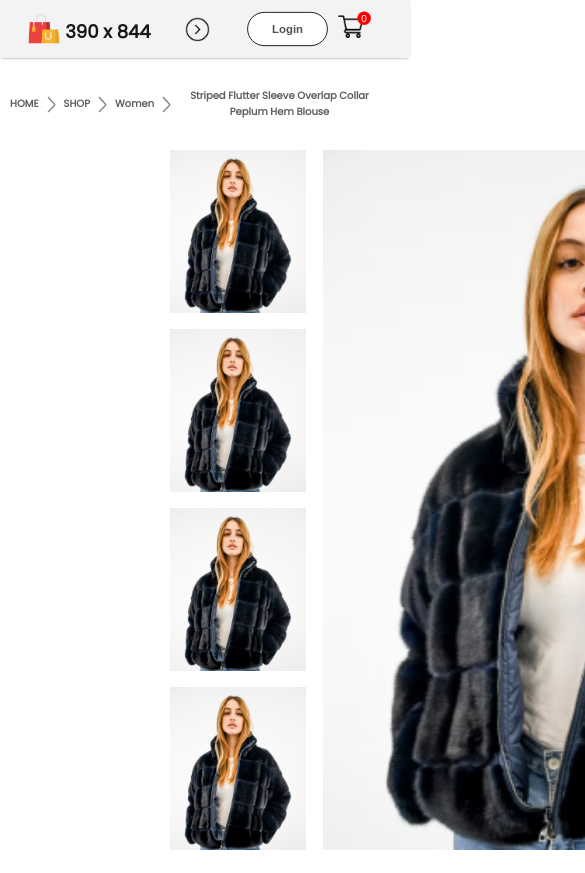
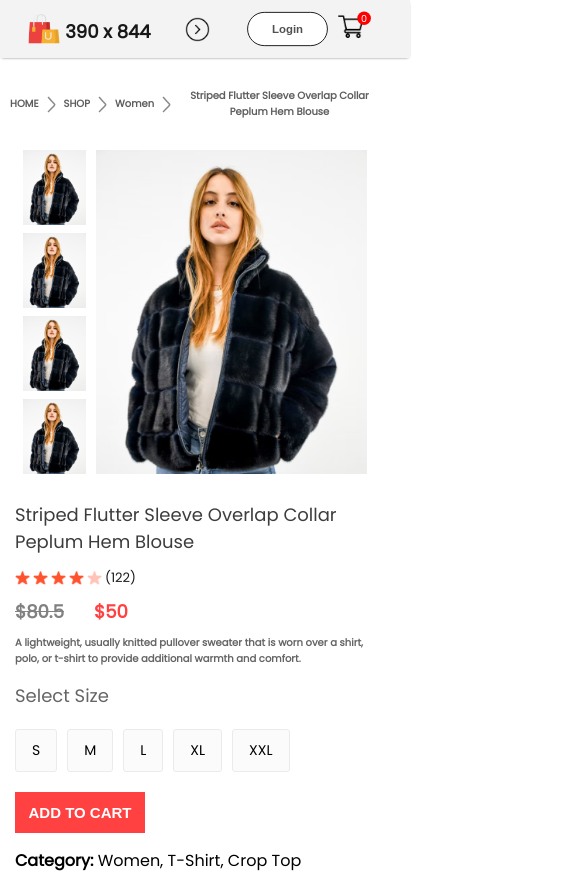
Before and after one commit to adrianmnh/e-comm, a React (Create React App) app: page /product/1 in a window 390 px wide. Shown: the top 873 px of the page, 585 px wide, since content can reach past the window. Built offline with nearby package versions, Linux system fonts and the light colour scheme.

Commit message:
mobile responsive Product display

```diff
--- a/src/Components/ProductDisplay/ProductDisplay.css
+++ b/src/Components/ProductDisplay/ProductDisplay.css
@@ -1,6 +1,7 @@
 .productdisplay {
 	display: flex;
 	margin: 0px 170px;
+	text-align: start;
 }
 
 .productdisplay-left {
@@ -61,6 +62,12 @@
 	color: #ff4141;
 }
 
+.productdisplay-right-description {
+	color: #656565;
+	font-size: 16px;
+	font-weight: 600;
+}
+
 .productdisplay-right-size h1 {
 	margin-top: 55px;
 	color: #656565;
@@ -102,3 +109,245 @@
 .productdisplay-right-category span {
 	font-weight: 600;
 }
+
+@media(max-width: 1280px){
+	.productdisplay {
+		margin: 0px 60px;
+		/* margin: 0px 100px; */
+	}
+
+	.productdisplay-left {
+		gap: 10px;
+	}
+
+	.productdisplay-img-list {
+		gap: 10px;
+	}
+
+	.productdisplay-img-list img {
+		width: auto;
+		height: 120px;
+
+	}
+
+	.productdisplay-main-img {
+		width: auto;
+		height: 510px;
+	}
+
+	.productdisplay-right {
+		margin: 0px 30px;
+	}
+
+	.productdisplay-right h1 {
+		font-size: 22px;
+	}
+
+	.productdisplay-right-stars {
+		gap: 3px;
+		font-size: 13px;
+	}
+
+	.productdisplay-right-prices {
+		margin: 10px 0px;
+		font-size: 18px;
+	}
+
+	.productdisplay-right-description {
+		font-size: 13px;
+	}
+
+	.productdisplay-right-size h1 {
+		margin-top: 20px;
+		font-size: 20px;
+	}
+
+	.productdisplay-right-sizes div{
+		padding: 14px 20px;
+	}
+
+	.productdisplay-right button {
+		width: 150px;
+		padding: 15px 0px;
+		margin-bottom: 20px;
+	}
+
+	.productdisplay-right-category {
+		margin-top: 5px;
+		font-size: 14px;
+	}
+}
+
+@media(max-width: 1024px) {
+	.productdisplay {
+		margin: 0px 30px;
+	}
+
+	.productdisplay-left {
+		gap: 5px;
+	}
+
+	.productdisplay-img-list {
+		gap: 5px;
+	}
+
+	.productdisplay-img-list img {
+		height: 80px;
+	}
+
+	.productdisplay-main-img {
+		height: 335px;
+	}
+
+	.productdisplay-right h1{
+		font-size: 18px;
+	}
+
+	.productdisplay-right-stars img{
+		width: 15px;
+	}
+
+	.productdisplay-right-description {
+		font-size: 12px;
+	}
+
+	.productdisplay-right-sizes{
+		margin-top: 10px;
+	}
+
+	.productdisplay-right-sizes div{
+		padding: 10px 16px;
+		font-size: 12px;
+	}
+
+	.productdisplay-right button {
+		width: 120px;
+		padding: 10px 0px;
+		margin-bottom: 10px;
+		font-size: 13px;
+	}
+
+	.productdisplay-right-category {
+		font-size: 12px;
+	}
+}
+
+@media(max-width: 800px) {
+	.productdisplay {
+		margin: 0px 10px;
+	}
+
+	.productdisplay-left {
+		gap: 0px;
+		flex-direction: column-reverse;
+		align-items: center;
+	}
+
+	.productdisplay-img-list {
+		flex-direction: row;
+	}
+
+	.productdisplay-img-list img {
+		height: 70px;
+	}
+
+	.productdisplay-main-img {
+		height: 300px;
+	}
+
+	.productdisplay-right h1{
+		font-size: 14px;
+	}
+
+	.productdisplay-right-stars img{
+		width: 13px;
+	}
+
+	.productdisplay-right-description {
+		font-size: 10px;
+	}
+
+	.productdisplay-right-size h1{
+		margin-top: 10px;
+	}
+
+	.productdisplay-right-sizes{
+		margin-top: 10px;
+		gap: 5px;
+	}
+
+	.productdisplay-right-sizes div{
+		padding: 4px 11px;
+		font-size: 11px;
+	}
+
+	.productdisplay-right button {
+		width: 100px;
+		font-size: 11px;
+	}
+
+	.productdisplay-right-category {
+		font-size: 10px;
+	}
+}
+
+@media(max-width: 500px){
+	.productdisplay {
+		flex-direction: column;
+	}
+
+	.productdisplay-left {
+		gap: 10px;
+		flex-direction: row;
+		margin: auto;
+
+		align-items: flex-start;
+	}
+
+	.productdisplay-img-list {
+		flex-direction: column;
+		gap: 8px;
+	}
+
+	.productdisplay-img-list img {
+		height: 75px;
+	}
+
+	.productdisplay-main-img {
+		height: 324px;
+	}
+
+	.productdisplay-right {
+		margin: 5px;
+	}
+
+	.productdisplay-right h1{
+		margin-top: 15px;
+		font-size: 18px;
+		font-weight: 500;
+	}
+
+	.productdisplay-right-stars img{
+		width: 15px;
+	}
+
+	.productdisplay-right-sizes{
+		gap: 10px;
+		margin: 20px 0px;
+	}
+
+	.productdisplay-right-sizes div{
+		padding: 10px 16px;
+		font-size: 14px;
+	}
+
+	.productdisplay-right button {
+		width: 130px;
+		font-size: 15px;
+		padding: 12px 0px;
+	}
+
+	.productdisplay-right-category {
+		font-size: 16px;
+	}
+}
```
